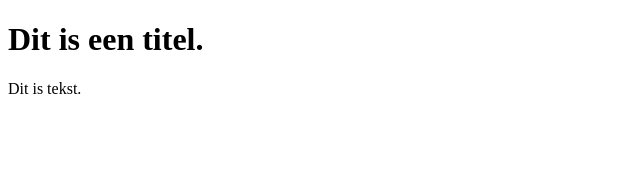
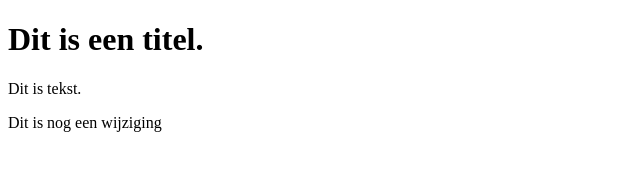
Before and after one commit to MathieuTheys/New-project, a plain HTML site: page newproject/WebContent/index.html in a window 1280 px wide. Shown: the whole page, without its empty margins (0-640 px from the left). Drawn offline with Linux system fonts and the light colour scheme.

Commit message:
Dit is nog een wijziging.

```diff
--- a/newproject/WebContent/index.html
+++ b/newproject/WebContent/index.html
@@ -8,6 +8,7 @@
 	<h1>Dit is een titel.</h1>
 	<article>
 		<p>Dit is tekst.</p>
+		<p>Dit is nog een wijziging</p>
 	</article>
 
 </body>
```
